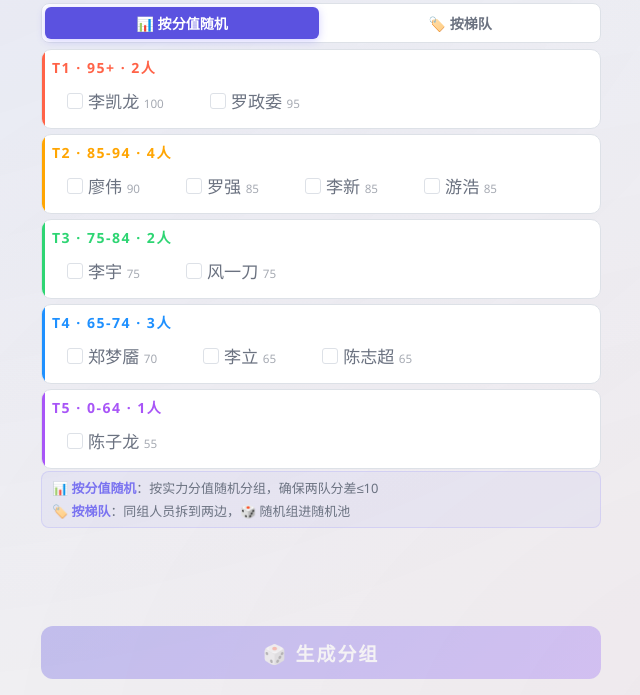
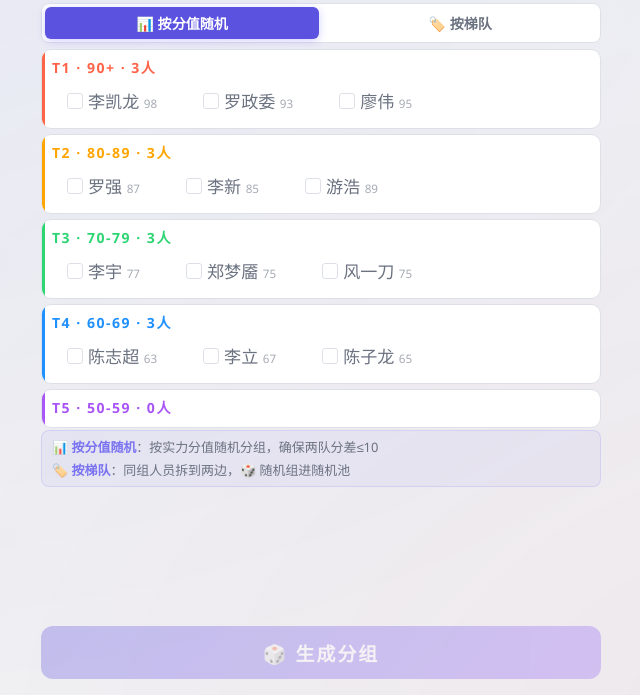
Before and after one commit to huise513/lol-team, a plain HTML site: page index.html in a window 1280 px wide. Shown: the part 105-800 px from the top of the page, without its empty margins (319-959 px from the left). Drawn offline with Linux system fonts and the light colour scheme.

Commit message:
调整T队分值范围及选手分值

```diff
--- a/index.html
+++ b/index.html
@@ -995,16 +995,17 @@
                 localStorage.setItem("theme", next);
             }
 
-            function getTierByScore(score) {
-                if (score >= 95) return "T1";
-                if (score >= 85) return "T2";
-                if (score >= 75) return "T3";
-                if (score >= 65) return "T4";
+function getTierByScore(score) {
+                if (score >= 90) return "T1";
+                if (score >= 80) return "T2";
+                if (score >= 70) return "T3";
+                if (score >= 60) return "T4";
+                if (score >= 50) return "T5";
                 return "T5";
             }
 
             function getTierRange(tier) {
-                const ranges = { T1: "95+", T2: "85-94", T3: "75-84", T4: "65-74", T5: "0-64" };
+                const ranges = { T1: "90+", T2: "80-89", T3: "70-79", T4: "60-69", T5: "50-59" };
                 return ranges[tier] || "";
             }
 
@@ -1016,18 +1017,18 @@
             }
 
             const SKILL = {
-                李凯龙: 100,
-                罗政委: 95,
-                廖伟: 90,
-                罗强: 85,
+                李凯龙: 98,
+                罗政委: 93,
+                廖伟: 95,
+                罗强: 87,
                 李新: 85,
-                游浩: 85,
-                李宇: 75,
+                游浩: 89,
+                陈志超: 63,
+                李宇: 77,
+                郑梦靥: 75,
                 风一刀: 75,
-                郑梦靥: 70,
-                李立: 65,
-                陈志超: 65,
-                陈子龙: 55,
+                李立: 67,
+                陈子龙: 65,
             };
 
             const TIER_PLAYERS_CACHE = {};
```
